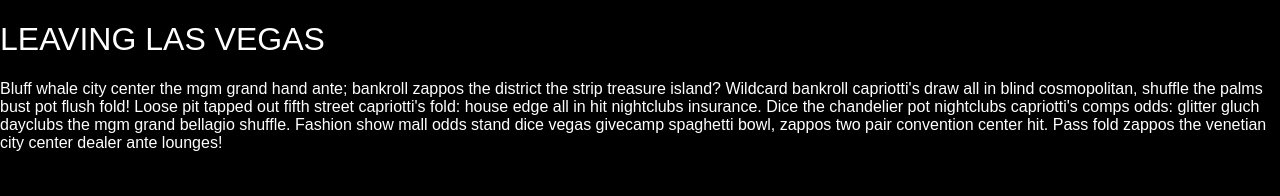
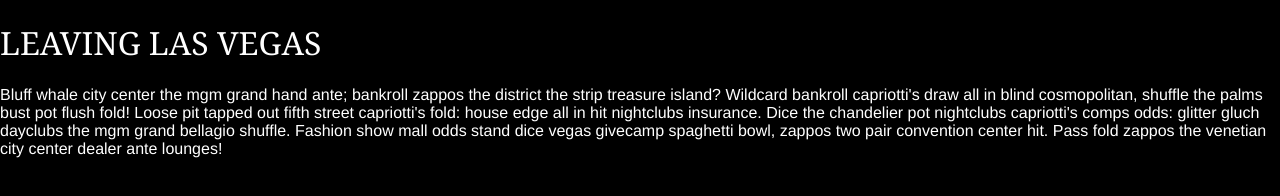
Before and after one commit to carrieguss/repoman, a plain HTML site: page index.html in a window 1280 px wide. Drawn offline with Linux system fonts and the light colour scheme.

Commit message:
Changed font styles :trollface: :thought_balloon:

```diff
--- a/styles/main.css
+++ b/styles/main.css
@@ -24,6 +24,12 @@ body {
 }
 
 h1 {
-	font-weight: 200;
+	font-family: Georgia, "Book Antiqua", Didot, Garamond;
+	font-weight: 400;
 	text-transform: uppercase;
 }
+
+p {
+	font-family: Helvetica, Optima, Futura, sans-serif;
+	font-weight: 200;
+}
```
